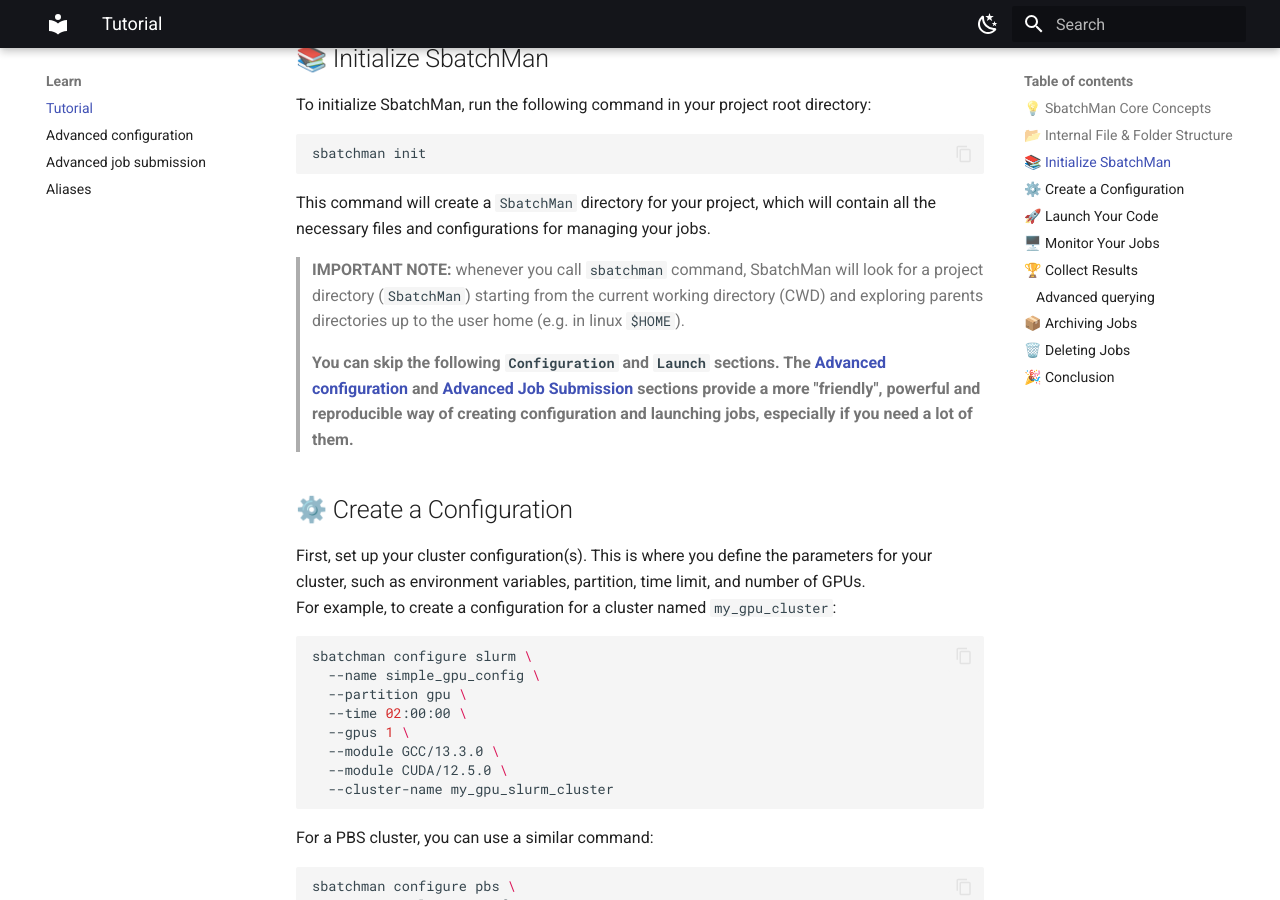
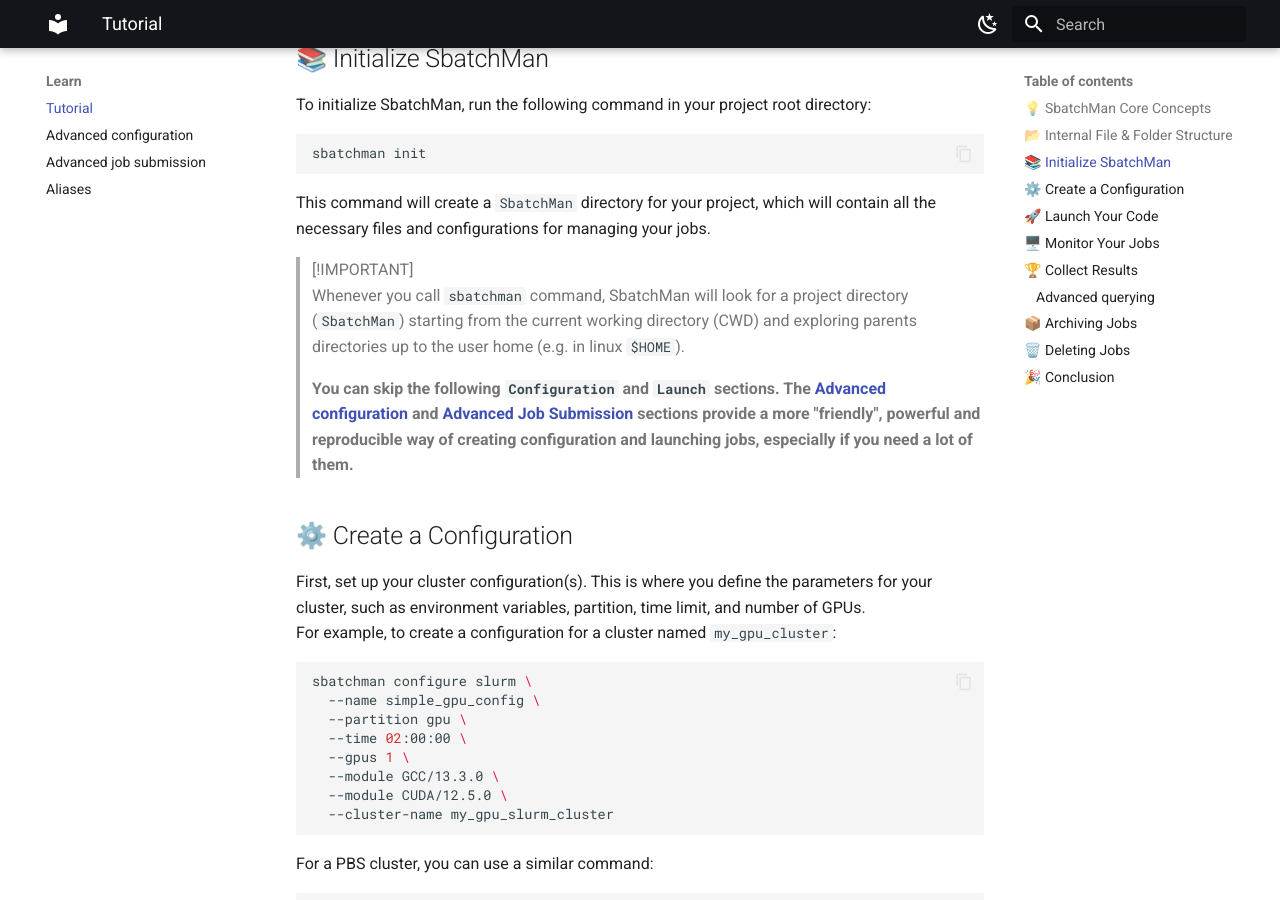
Before and after one commit to LorenzoPichetti/SbatchMan, an MkDocs documentation site: the page built from docs/learn/tutorial.md, in a window 1280 px wide and 900 px high, scrolled down 1883 px. Built offline with MkDocs 1.6.1 and Material for MkDocs 9.7.7, drawn with Linux system fonts in a browser that asks for light colours.

Commit message:
Docs links fix (issue #20)

```diff
--- a/docs/learn/tutorial.md
+++ b/docs/learn/tutorial.md
@@ -75,7 +75,8 @@
 
 This command will create a `SbatchMan` directory for your project, which will contain all the necessary files and configurations for managing your jobs.
 
-> **IMPORTANT NOTE:** whenever you call `sbatchman` command, SbatchMan will look for a project directory (`SbatchMan`) starting from the current working directory (CWD) and exploring parents directories up to the user home (e.g. in linux `$HOME`).
+> [!IMPORTANT]
+> Whenever you call `sbatchman` command, SbatchMan will look for a project directory (`SbatchMan`) starting from the current working directory (CWD) and exploring parents directories up to the user home (e.g. in linux `$HOME`).
 
 > **You can skip the following `Configuration` and `Launch` sections. The [Advanced configuration](learn/configuration.md) and  [Advanced Job Submission](learn/launching_jobs.md) sections provide a more "friendly", powerful and reproducible way of creating  configuration and launching jobs, especially if you need a lot of them.**
 
@@ -236,4 +237,4 @@
 ## 🎉 Conclusion
 This is a basic example of how to use SbatchMan to manage your experiments on multiple remote clusters. You can extend this by adding more configurations, automating job submissions, or using the Python API to integrate SbatchMan into your existing workflows.
 
-To exploit the the tool at its best, please read the [Advanced configuration](learn/configuration.md) and [Advanced Job Submission](learn/launching_jobs.md) sections.
+To exploit the the tool at its best, please read the [Advanced configuration](/learn/configuration.md) and [Advanced Job Submission](/learn/launching_jobs.md) sections.
```
